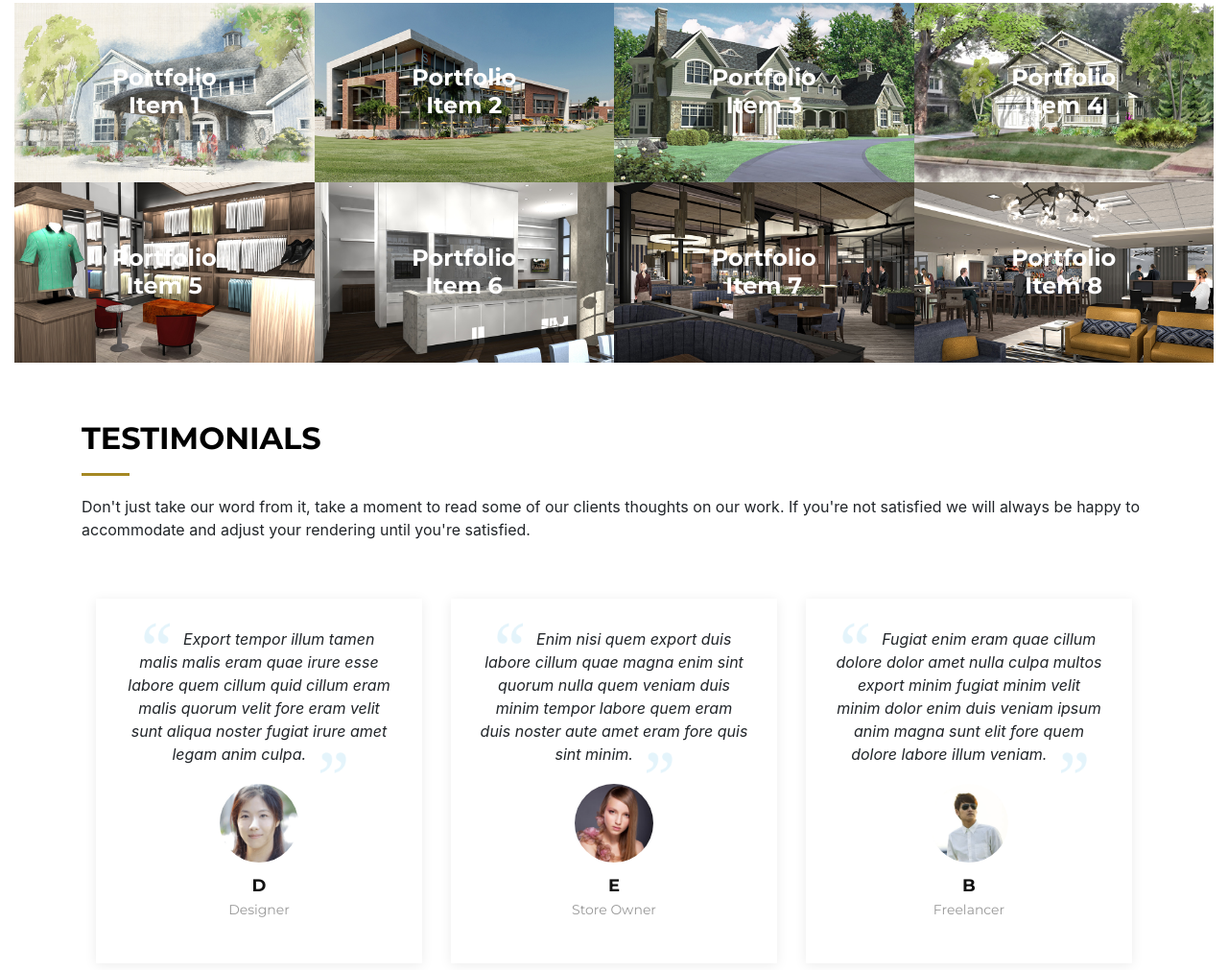
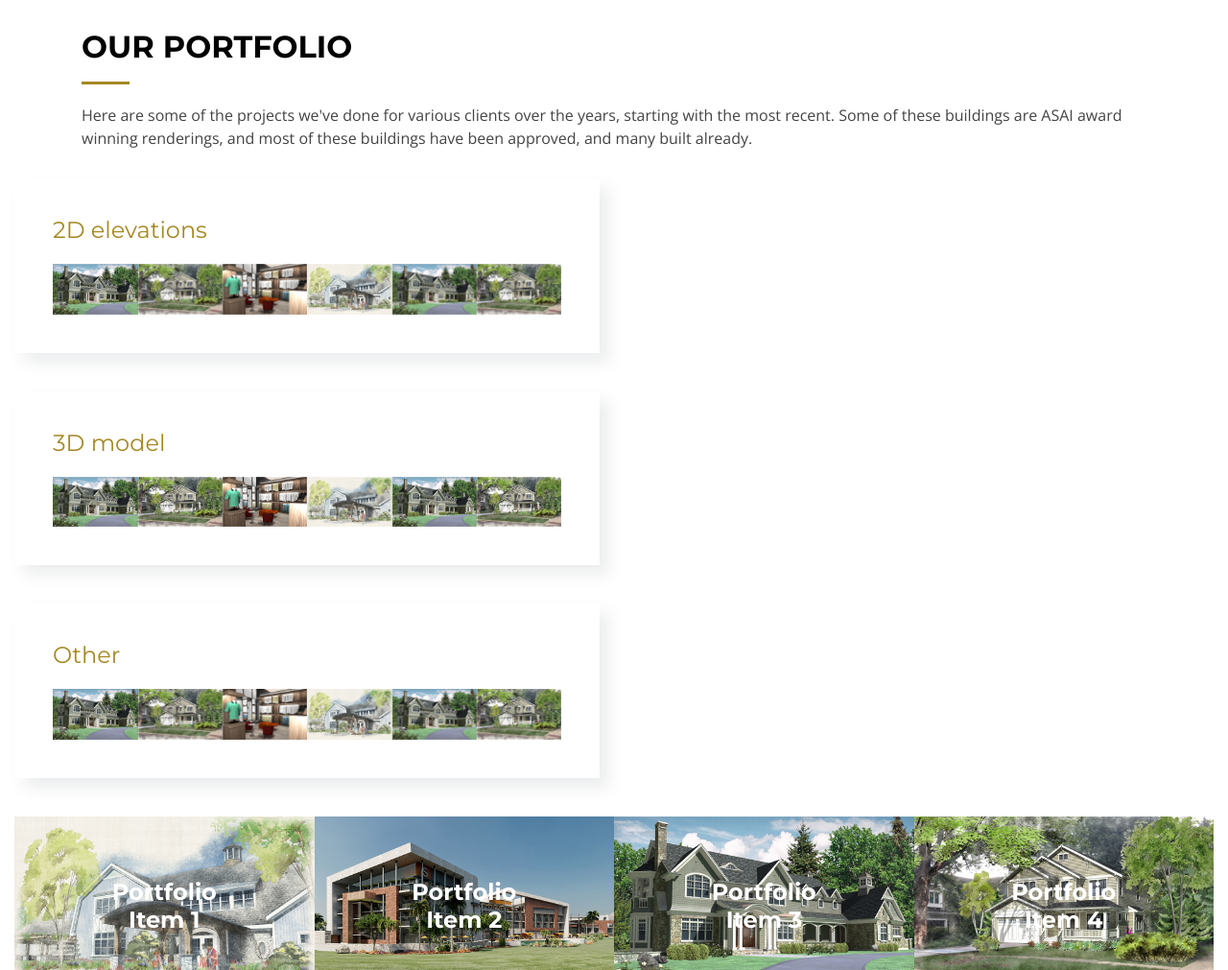
Before and after one commit to radfre/ImageGrille, a plain HTML site: page index.html in a window 1280 px wide. Shown: the part 2848-3859 px from the top of the page at 96% size. Drawn offline with nearby package versions, Linux system fonts and the light colour scheme; files whose address does not match are found by name.

Commit message:
gllery test

```diff
--- a/css/style.css
+++ b/css/style.css
@@ -11,7 +11,7 @@
 
 body {
   background: #fff;
-  color: #444
+  color: #444;
   font-family: "Open Sans", sans-serif;
 }
 
@@ -740,6 +740,22 @@ body.mobile-nav-active #mobile-nav-toggle {
   transform: translate(-50%, -50%);
 }
 
+
+#portfolio .box {
+  padding: 40px;
+  margin-bottom: 40px;
+  box-shadow: 10px 10px 15px rgba(73, 78, 92, 0.1);
+  background: #fff;
+  transition: 0.4s;
+}
+
+#portfolio .box:hover {
+  box-shadow: 0px 0px 30px rgba(73, 78, 92, 0.15);
+  transform: translateY(-10px);
+  -webkit-transform: translateY(-10px);
+  -moz-transform: translateY(-10px);
+}
+
 /* Testimonials Section
 --------------------------------*/
 
--- a/index.html
+++ b/index.html
@@ -2,14 +2,14 @@
 <html lang="en">
 <head>
   <meta charset="utf-8">
-  <title>Reveal Bootstrap Template</title>
+  <title>Image Grille</title>
   <meta content="width=device-width, initial-scale=1.0" name="viewport">
   <meta content="" name="keywords">
   <meta content="" name="description">
 
   <!-- Favicons -->
-  <link href="img/favicon.png" rel="icon">
-  <link href="img/apple-touch-icon.png" rel="apple-touch-icon">
+  <link href="img/IG-Logo.jpg" rel="icon">
+  <link href="img/IG-Logo.jpg" rel="apple-touch-icon">
 
   <!-- Google Fonts -->
   <link href="https://fonts.googleapis.com/css?family=Open+Sans:300,300i,400,400i,700,700i|Raleway:300,400,500,700,800|Montserrat:300,400,700" rel="stylesheet">
@@ -184,6 +184,24 @@
             </div>
           </div>
 
+          <div class="col-lg-6">
+            <div class="box wow fadeInRight" data-wow-delay="0.2s">
+              <h4 class="title"><a href="">2D elevations</a></h4>
+
+              <div class="owl-carousel clients-carousel">
+
+                <img src="img/portfolio/1.jpg" alt="">
+                <img src="img/portfolio/3.jpg" alt="">
+                <img src="img/portfolio/4.jpg" alt="">
+                <img src="img/portfolio/5.jpg" alt="">
+
+
+
+              </div>
+            </div>
+          </div>
+
+
         </div>
 
       </div>
@@ -227,6 +245,55 @@
         <div class="section-header">
           <h2>Our Portfolio</h2>
           <p>Here are some of the projects we've done for various clients over the years, starting with the most recent. Some of these buildings are ASAI award winning renderings, and most of these buildings have been approved, and many built already.</p>
+        </div>
+      </div>
+
+      <div class="col-lg-6">
+        <div class="box wow fadeInRight" data-wow-delay="0.2s">
+          <h4 class="title"><a href="">2D elevations</a></h4>
+
+          <div class="owl-carousel clients-carousel">
+
+            <img src="img/portfolio/1.jpg" alt="">
+            <img src="img/portfolio/3.jpg" alt="">
+            <img src="img/portfolio/4.jpg" alt="">
+            <img src="img/portfolio/5.jpg" alt="">
+
+
+
+          </div>
+        </div>
+      </div>
+
+      <div class="col-lg-6">
+        <div class="box wow fadeInRight" data-wow-delay="0.2s">
+          <h4 class="title"><a href="">3D model</a></h4>
+          <div class="owl-carousel clients-carousel">
+
+            <img src="img/portfolio/1.jpg" alt="">
+            <img src="img/portfolio/3.jpg" alt="">
+            <img src="img/portfolio/4.jpg" alt="">
+            <img src="img/portfolio/5.jpg" alt="">
+
+
+
+          </div>
+        </div>
+      </div>
+
+      <div class="col-lg-6">
+        <div class="box wow fadeInRight" data-wow-delay="0.2s">
+          <h4 class="title"><a href="">Other</a></h4>
+          <div class="owl-carousel clients-carousel">
+
+            <img src="img/portfolio/1.jpg" alt="">
+            <img src="img/portfolio/3.jpg" alt="">
+            <img src="img/portfolio/4.jpg" alt="">
+            <img src="img/portfolio/5.jpg" alt="">
+
+
+
+          </div>
         </div>
       </div>
 
--- a/js/main.js
+++ b/js/main.js
@@ -171,4 +171,23 @@ jQuery(document).ready(function ($) {
   });
 
 
+  // porfolio carousel (uses the Owl Carousel library)
+  $(".clients-carousel").owlCarousel({
+    autoplay: true,
+    dots: true,
+    loop: true,
+    responsive: {
+      0: {
+        items: 2
+      },
+      768: {
+        items: 4
+      },
+      900: {
+        items: 6
+      }
+    }
+  });
+
+
 });
```
Also changed, not shown: img/IG-Logo.jpg (added).
